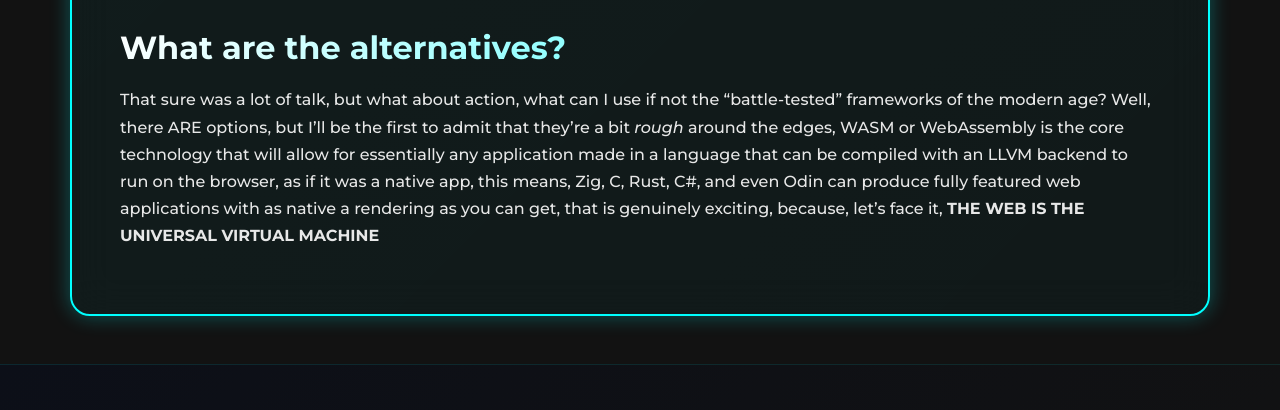
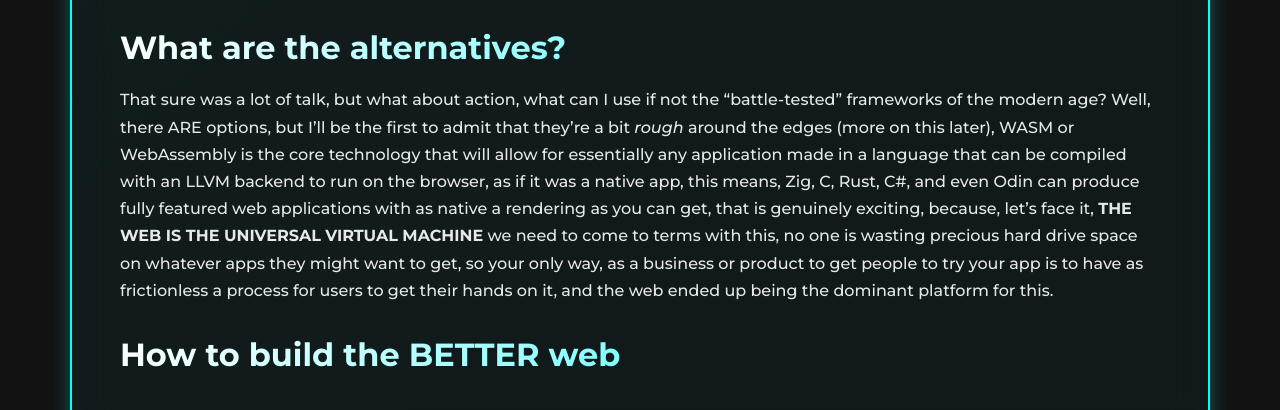
Before and after one commit to Kyn21kx/WebPortfolio, an Astro site: page /blog/the-web-is-bad in a window 1280 px wide. Shown: the part 5189-5599 px from the top of the page. Built offline with nearby package versions, Linux system fonts and the light colour scheme; Astro itself is replaced by a stand-in of ours.

Commit message:
Update the-web-is-bad.md

```diff
--- a/src/content/blog/the-web-is-bad.md
+++ b/src/content/blog/the-web-is-bad.md
@@ -221,4 +221,6 @@ I don't know about you, but for all the talk JS gets about being a beginner-frie
 
 ## What are the alternatives?
 That sure was a lot of talk, but what about action, what can I use if not the "battle-tested" frameworks of the modern age?
-Well, there ARE options, but I'll be the first to admit that they're a bit *rough* around the edges, WASM or WebAssembly is the core technology that will allow for essentially any application made in a language that can be compiled with an LLVM backend to run on the browser, as if it was a native app, this means, Zig, C, Rust, C#, and even Odin can produce fully featured web applications with as native a rendering as you can get, that is genuinely exciting, because, let's face it, **THE WEB IS THE UNIVERSAL VIRTUAL MACHINE**
+Well, there ARE options, but I'll be the first to admit that they're a bit *rough* around the edges (more on this later), WASM or WebAssembly is the core technology that will allow for essentially any application made in a language that can be compiled with an LLVM backend to run on the browser, as if it was a native app, this means, Zig, C, Rust, C#, and even Odin can produce fully featured web applications with as native a rendering as you can get, that is genuinely exciting, because, let's face it, **THE WEB IS THE UNIVERSAL VIRTUAL MACHINE** we need to come to terms with this, no one is wasting precious hard drive space on whatever apps they might want to get, so your only way, as a business or product to get people to try your app is to have as frictionless a process for users to get their hands on it, and the web ended up being the dominant platform for this.
+
+## How to build the BETTER web
```
